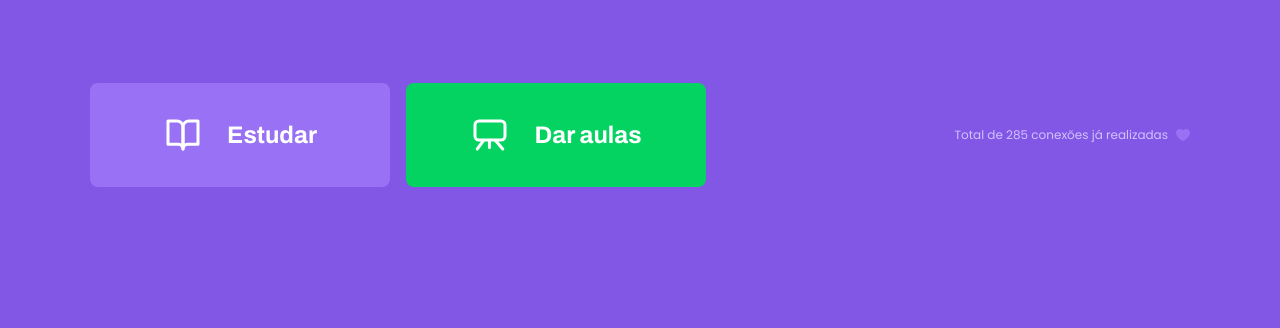
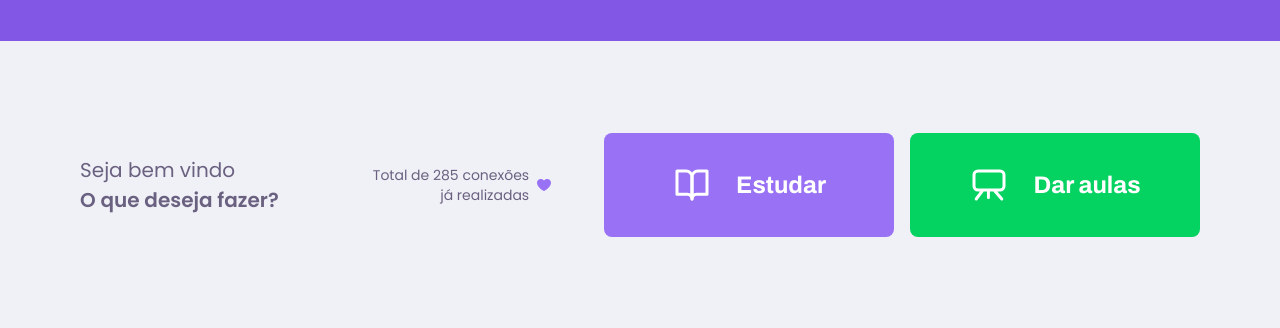
Before and after one commit to priscilapatricio/nlw2-v2, a website: page src/views/index.html in a window 1280 px wide. Shown: the part 483-811 px from the top of the page. Drawn offline with Linux system fonts and the light colour scheme.

Commit message:
atualizando o layout da página inicial

```diff
--- a/public/styles/partials/page-landing.css
+++ b/public/styles/partials/page-landing.css
@@ -1,5 +1,6 @@
 #page-landing{
     background-color: var(--color-primary);
+    flex-direction: column;
 }
 
 #page-landing #container{
@@ -22,9 +23,9 @@
     margin-top: 0.8rem;
 }
 
-.hero-image{
+/* .hero-image{
     width: 100%;
-}
+} */
 
 .buttons-container{
     display: flex;
@@ -33,7 +34,7 @@
 }
 
 .buttons-container a{
-    width: 30rem;
+    width: 29rem;
     height: 10.4rem;
     border-radius: 0.8rem;
     margin-right: 1.6rem;
@@ -69,14 +70,18 @@
 }
 
 .total-connections{
-    font-size: 1.8rem;
+    font-size: 1.4rem;
     display: flex;
     align-items: center;
     justify-content: center;
+    line-height: 2rem;
+    text-align: right;
+    width: 210px;
 }
 
 .total-connections img{
     margin-left: 0.8rem;
+    padding-top: center ;
 }
 
 @media (max-width: 1100px){
@@ -89,16 +94,35 @@
     }
 }
 
-@media (min-width: 1100px){
+@media (min-width: 700px){
     #page-landing #container{
-        max-width: 1100px;
+        margin: 12rem 160px 65px 160px;
+        max-width: 1120px;
+        max-height: 440px;
         display: grid;
-        grid-template-columns: 2fr 1fr 2fr;
-        grid-template-rows: 350px 104px;
+        grid-template-rows: 350px;
         grid-template-areas:
-        "proffy image image"
-        "button button texting";
-        column-gap: 87px;
+        "proffy image image image";
+        column-gap: 80px;
+        row-gap: 86px;
+    }
+    #page-landing #top{
+        background-color: var(--color-background);
+        width: 100%;
+        justify-content: center;
+        display: flex;
+        max-height: 330px;
+    }
+
+    #page-landing #top #top-border{
+        max-width: 1120px;
+        display: grid;
+        align-items: center;
+        grid-template-columns: 3fr 2fr 2.5fr 2.5fr;
+        grid-template-rows: 287px;
+        grid-template-areas:
+        "texting texting button button";
+        /* column-gap: 80px; */
         row-gap: 86px;
     }
 
@@ -116,17 +140,27 @@
     .hero-image{
         grid-area: image;
         height: 350px;
+        justify-self: right;
     }
 
     .buttons-container{
         grid-area: button;
-        justify-content: flex-start;
+        justify-self: right;
         margin:0;
     }
 
     .total-connections{
         grid-area: texting;
         justify-self: end;
-        font-size: 1.2rem;
+        margin-right: 7.3rem;
     }
+
+    .welcome{
+        grid-area: texting;
+        font-size: 2rem;
+        text-align: initial;
+        align-self: center;
+    }
+
+
 }
--- a/src/views/index.html
+++ b/src/views/index.html
@@ -22,12 +22,13 @@
     <div id="container">
         <div class="logo-container">
             <img src="/images/logo.svg" alt="Proffy">
-         <h2>Sua plataforma de estudos online</h2>
+            <h2>Sua plataforma de estudos online.</h2>
         </div>
 
         <img class="hero-image" src="/images/landing.svg" alt="Plataforma de Estudos">
-
-
+    </div>
+     <div id="top">
+         <div id="top-border">
              <div class="buttons-container">
                     <a class="study" href="/study">
                         <img src="/images/icons/study.svg" alt="Estudar">
@@ -40,10 +41,15 @@
                 </div>
 
                 <p class="total-connections">
-        Total de 285 conexões já realizadas
+                    Total de 285 conexões <br> já realizadas
                     <img src="/images/icons/purple-heart.svg" alt="Coração roxo">
                 </p>
 
+                <p class="welcome">
+                    Seja bem vindo <br>
+                    <strong>O que deseja fazer?</strong>
+                </p>
+            </div>
          </div>
 
 </body>
```
Lines whose indentation alone changed are shown as unchanged.
